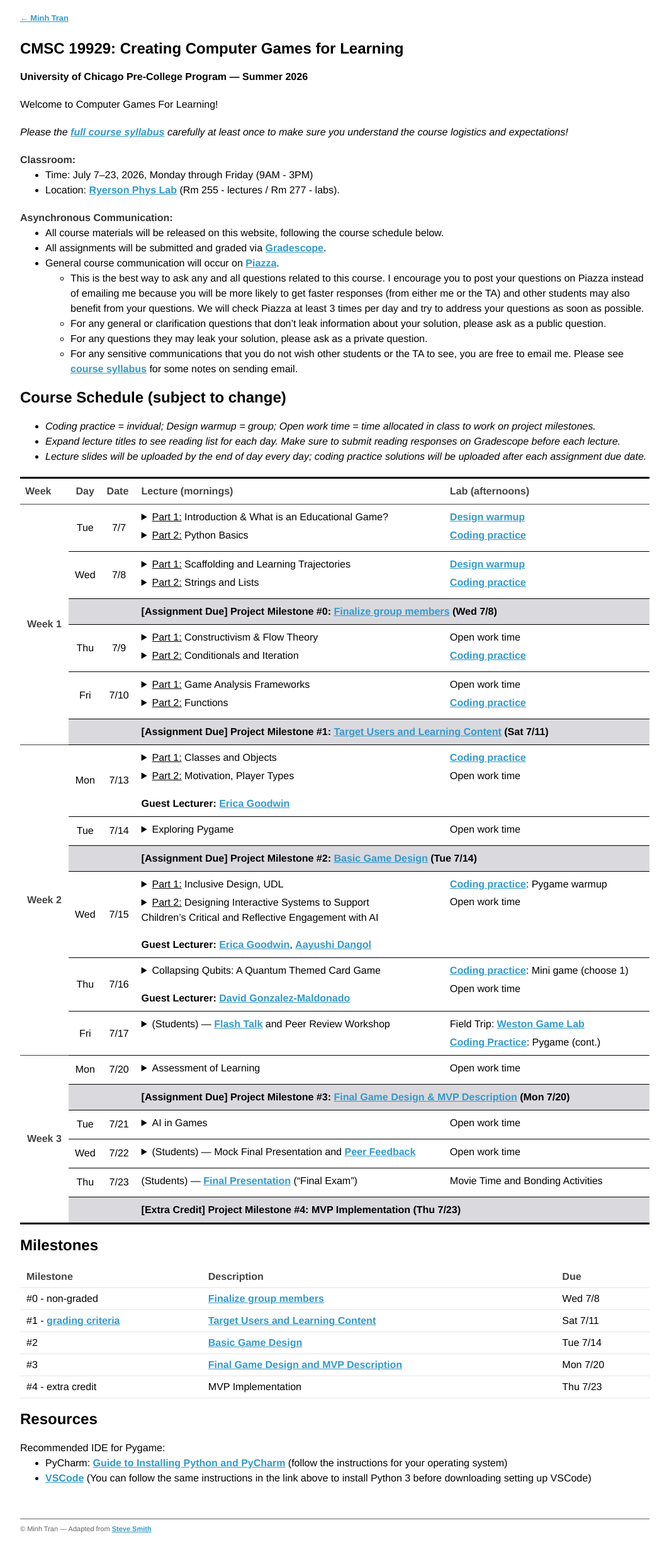
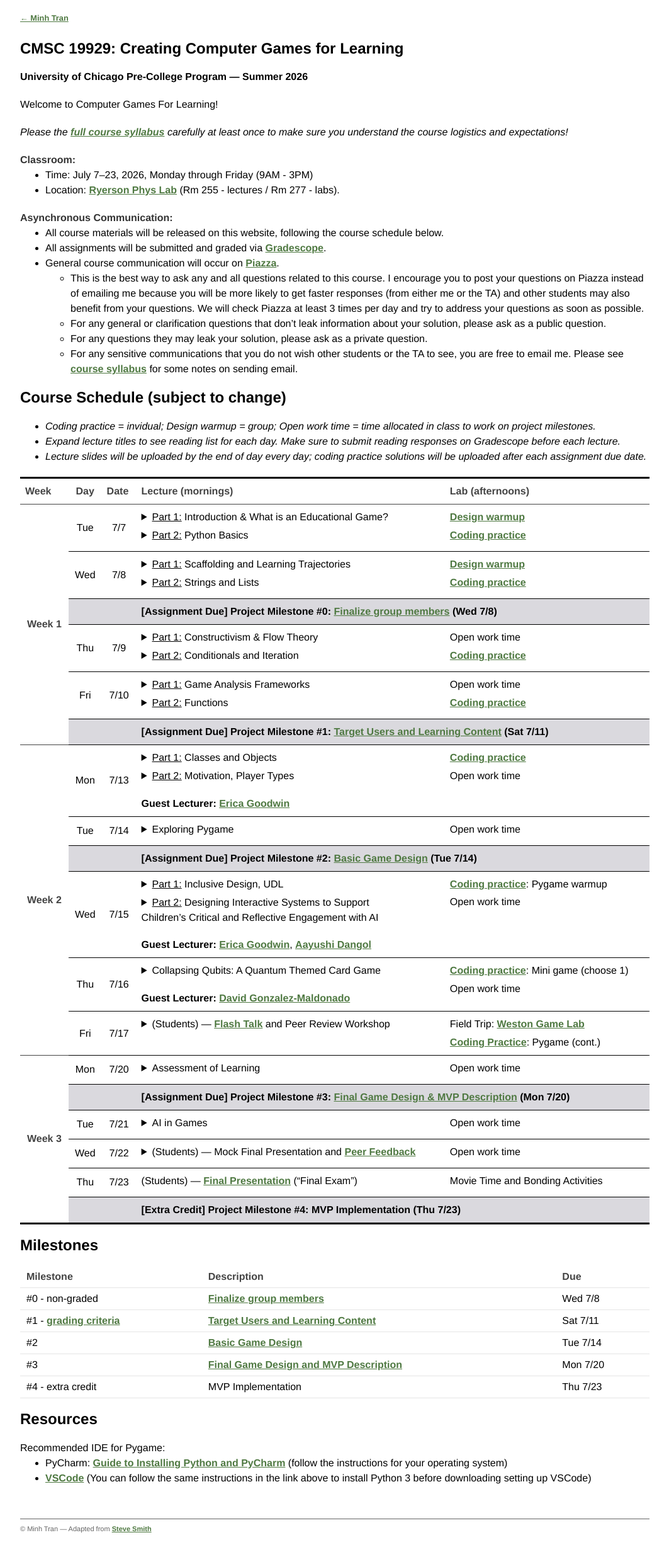
Before and after one commit to ngminhtran/ngminhtran.github.io, a Jekyll site: the page built from teaching/cgl/index.md, in a window 1280 px wide. Shown: the whole page at 63% size, without its empty margins (108-1171 px from the left). Built offline with Jekyll 4.4.1, drawn with Linux system fonts in a browser that asks for light colours.

Commit message:
Updated link color for coureses

```diff
--- a/_sass/course.scss
+++ b/_sass/course.scss
@@ -17,7 +17,7 @@ body.course-page {
   }
 
   a {
-    color: #3399cc;
+    color: #4F7942;
     font-weight: 700;
     text-decoration: underline;
     &:hover { text-decoration: none; }
@@ -37,7 +37,7 @@ body.course-page {
   font-family: 'Raleway', Helvetica, sans-serif;
   font-size: 0.8em;
   font-weight: 700;
-  color: #3399cc;
+  color: #4F7942;
   text-decoration: underline;
   &:hover { text-decoration: underline; }
 }
```
Also changed, not shown: 2 other files.
